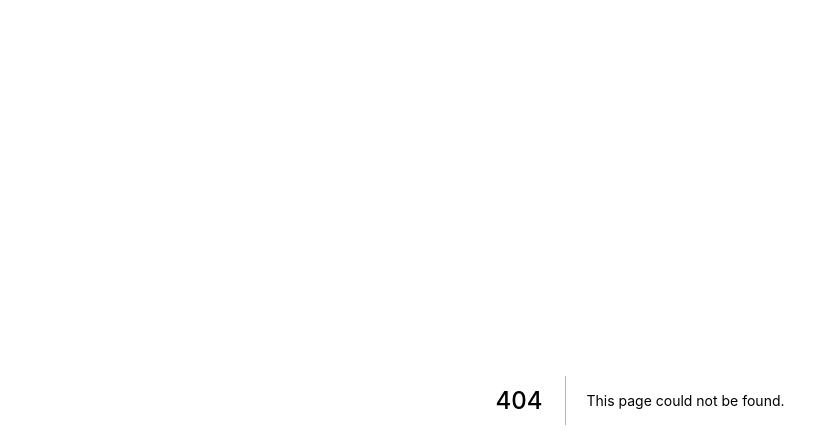
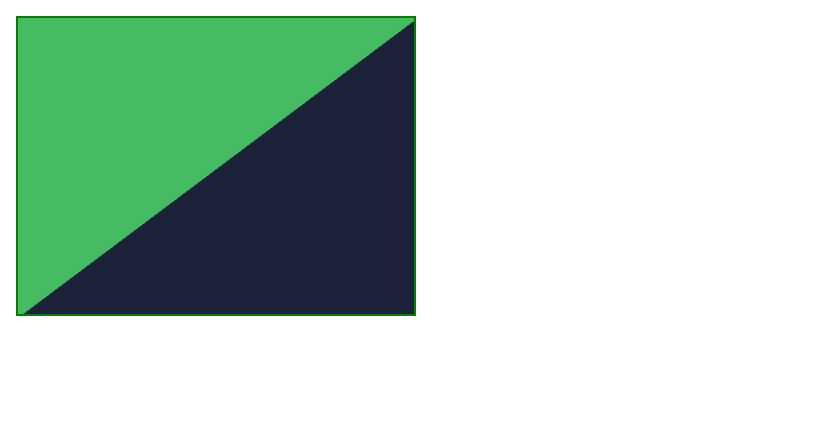
Before and after one commit to shubham-web/learning-webgl, a Next.js app: page /practice/rect-from-two-triangles in a window 1280 px wide. Before the commit this address had no page. Shown: the top 448 px of the page, without its empty margins (0-831 px from the left). Built offline with nearby package versions, Linux system fonts and the light colour scheme.

Commit message:
New Practice Work: rect-from-two-triangles

```diff
--- a/components/common/WebGLCanvas.tsx
+++ b/components/common/WebGLCanvas.tsx
@@ -4,7 +4,7 @@ import { getWebGLContext } from "../../utils/webgl";
 
 interface Props {
 	fixedDimension?: { width: number; height: number };
-	onInit: (context: WebGLRenderingContext) => void;
+	onInit: WebGLCanvasInit;
 }
 
 const WebGLCanvas = (props: Props) => {
--- a/index.d.ts
+++ b/index.d.ts
@@ -20,3 +20,5 @@ type CreateProgram = (
 ) => WebGLProgram;
 
 type PracticeItems = Array<PracticeItem>;
+
+type WebGLCanvasInit = (context: WebGLRenderingContext) => void;
--- /dev/null
+++ b/pages/practice/rect-from-two-triangles/index.tsx
@@ -0,0 +1,86 @@
+import { NextPage } from "next";
+import Container from "../../../components/common/Container";
+import WebGLCanvas from "../../../components/common/WebGLCanvas";
+import { createProgram, createShader, resizeCanvasToDisplaySize } from "../../../utils/webgl";
+
+const RectFromTwoTriangles: NextPage = () => {
+	return (
+		<Container padded>
+			<WebGLCanvas onInit={drawTriangles} fixedDimension={{ width: 400, height: 300 }} />
+		</Container>
+	);
+};
+
+const Vertex = `
+    attribute vec2 a_position;
+    uniform vec2 u_resolution;
+
+    void main(){
+        // convert position from pixels to 0.0 to 1.0
+        vec2 zeroToOne = a_position / u_resolution;
+
+        // convert position from zeroToOne to 0 to 2
+        vec2 zeroToTwo = zeroToOne * 2.0;
+
+        // convert zeroToTwo to -1 -> +1 (clip space)
+        vec2 clipSpace = zeroToTwo - 1.0;
+
+        gl_Position = vec4(clipSpace * vec2(1, -1), 0, 1);
+    }
+`;
+const Fragment = `
+    precision mediump float;
+    uniform vec4 u_color;
+
+    void main(){
+        gl_FragColor = u_color;
+    }
+`;
+
+const drawTriangles: WebGLCanvasInit = (gl) => {
+	resizeCanvasToDisplaySize(gl.canvas);
+	gl.viewport(0, 0, gl.canvas.width, gl.canvas.height);
+
+	// create vertext data
+	// prettier-ignore
+	const position = [
+        // first triangle
+        0, 0,
+        400, 0,
+        0, 300,
+        // second triangle
+        400, 0,
+        400, 300,
+        0,300
+    ];
+
+	const buffer = gl.createBuffer();
+	gl.bindBuffer(gl.ARRAY_BUFFER, buffer);
+	gl.bufferData(gl.ARRAY_BUFFER, new Float32Array(position), gl.STATIC_DRAW);
+
+	const vertexShader = createShader(gl, "VERTEX_SHADER", Vertex);
+	const fragmentShader = createShader(gl, "FRAGMENT_SHADER", Fragment);
+
+	const program = createProgram(gl, vertexShader, fragmentShader);
+
+	const positionLocation = gl.getAttribLocation(program, "a_position");
+	const resolutionUniformLocation = gl.getUniformLocation(program, "u_resolution");
+	const colorUniformLocation = gl.getUniformLocation(program, "u_color");
+
+	gl.enableVertexAttribArray(positionLocation);
+	gl.vertexAttribPointer(positionLocation, 2, gl.FLOAT, false, 0, 0);
+
+	gl.useProgram(program);
+
+	gl.uniform2f(resolutionUniformLocation, gl.canvas.width, gl.canvas.height);
+
+	// first triangle
+	gl.uniform4f(colorUniformLocation, 70 / 255, 188 / 255, 98 / 255, 1);
+	gl.drawArrays(gl.TRIANGLES, 0, 3);
+
+	// second triangle
+	gl.uniform4f(colorUniformLocation, 27 / 255, 33 / 255, 57 / 255, 1);
+	gl.drawArrays(gl.TRIANGLES, 3, 6);
+};
+
+export default RectFromTwoTriangles;
--- a/pages/practice/the-first-triangle/index.tsx
+++ b/pages/practice/the-first-triangle/index.tsx
@@ -25,7 +25,7 @@ const Fragement = `
     }
 `;
 
-const drawTriangle = (gl: WebGLRenderingContext) => {
+const drawTriangle: WebGLCanvasInit = (gl) => {
 	resizeCanvasToDisplaySize(gl.canvas, window.devicePixelRatio);
 	gl.viewport(0, 0, gl.canvas.width, gl.canvas.height);
 
```
Also changed, not shown: data/practiceItems.tsx (+7 -0 lines), public/images/practice-items-preview/rect-from-two-triangles.png (added).
